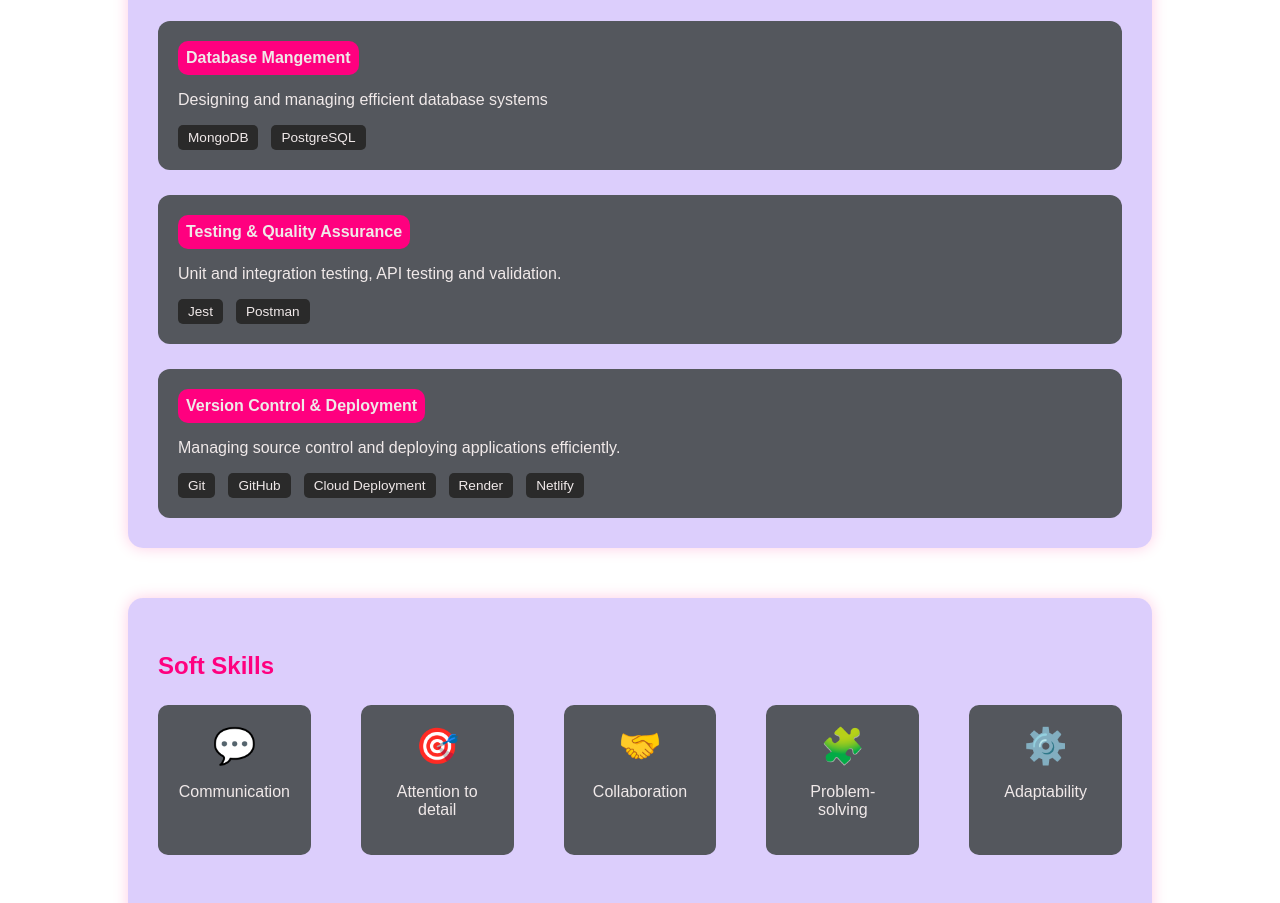
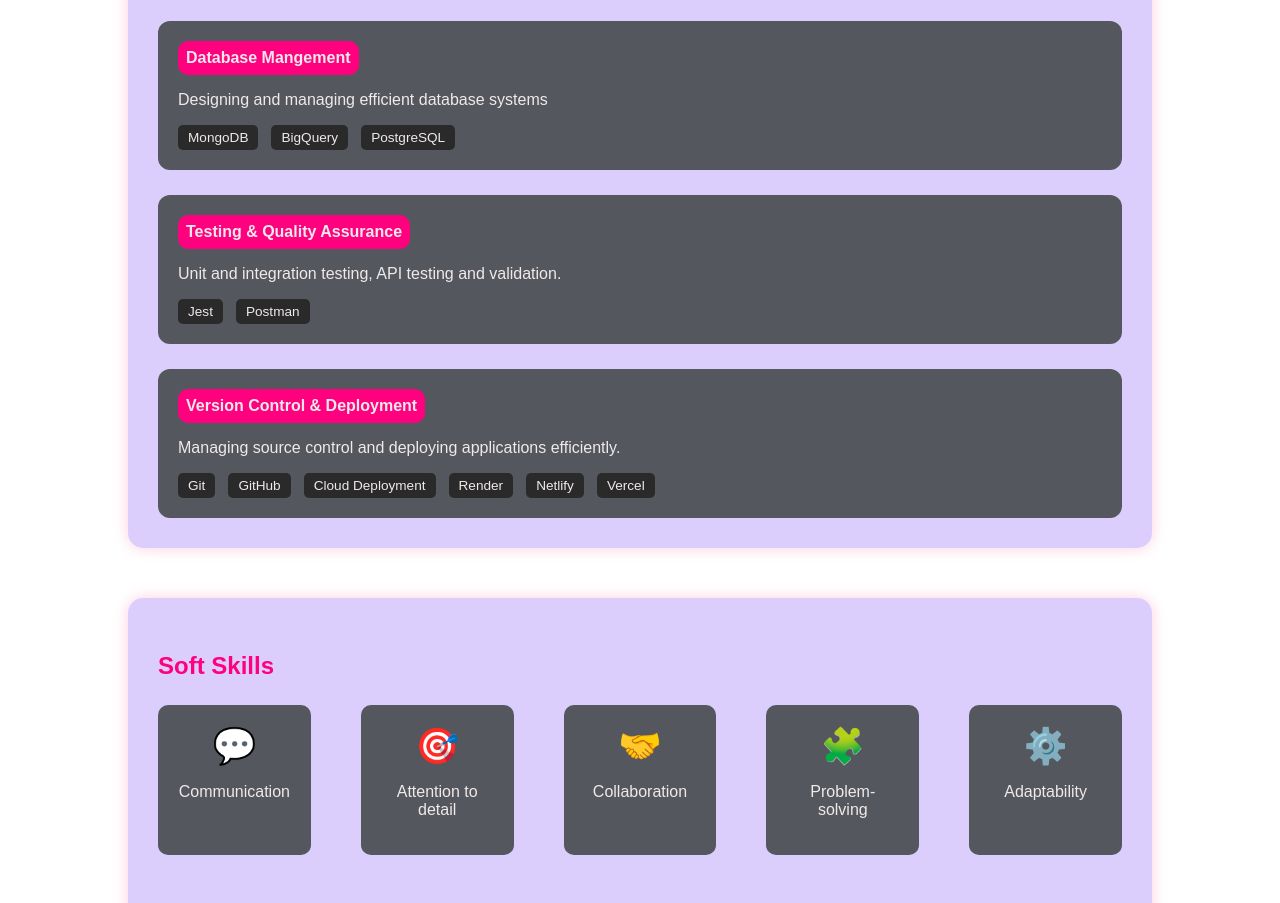
Before and after one commit to Thato-A/portfolio, a React (Vite) app: page / in a window 1280 px wide. Shown: the part 2620-3523 px from the top of the page. Built offline with nearby package versions, Linux system fonts and the light colour scheme.

Commit message:
add to skills section

```diff
--- a/src/components/Skills/Skills.jsx
+++ b/src/components/Skills/Skills.jsx
@@ -104,6 +104,7 @@ function Skills() {
               </p>
               <div className="tags">
                 <span>MongoDB</span>
+                <span>BigQuery</span>
                 <span>PostgreSQL</span>
               </div>
             </div>
@@ -130,6 +131,7 @@ function Skills() {
                 <span>Cloud Deployment</span>
                 <span>Render</span>
                 <span>Netlify</span>
+                <span>Vercel</span>
               </div>
             </div>
           </div>
```
